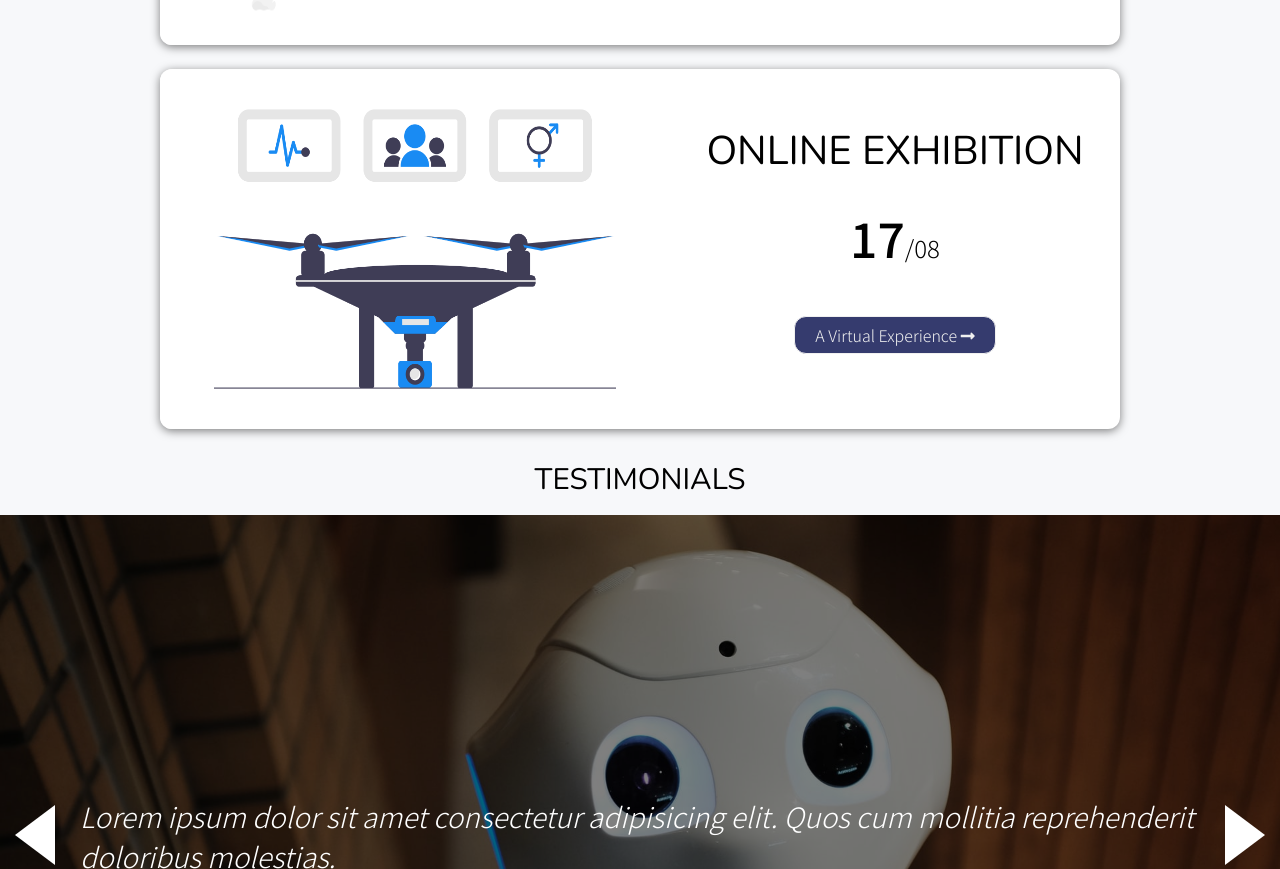
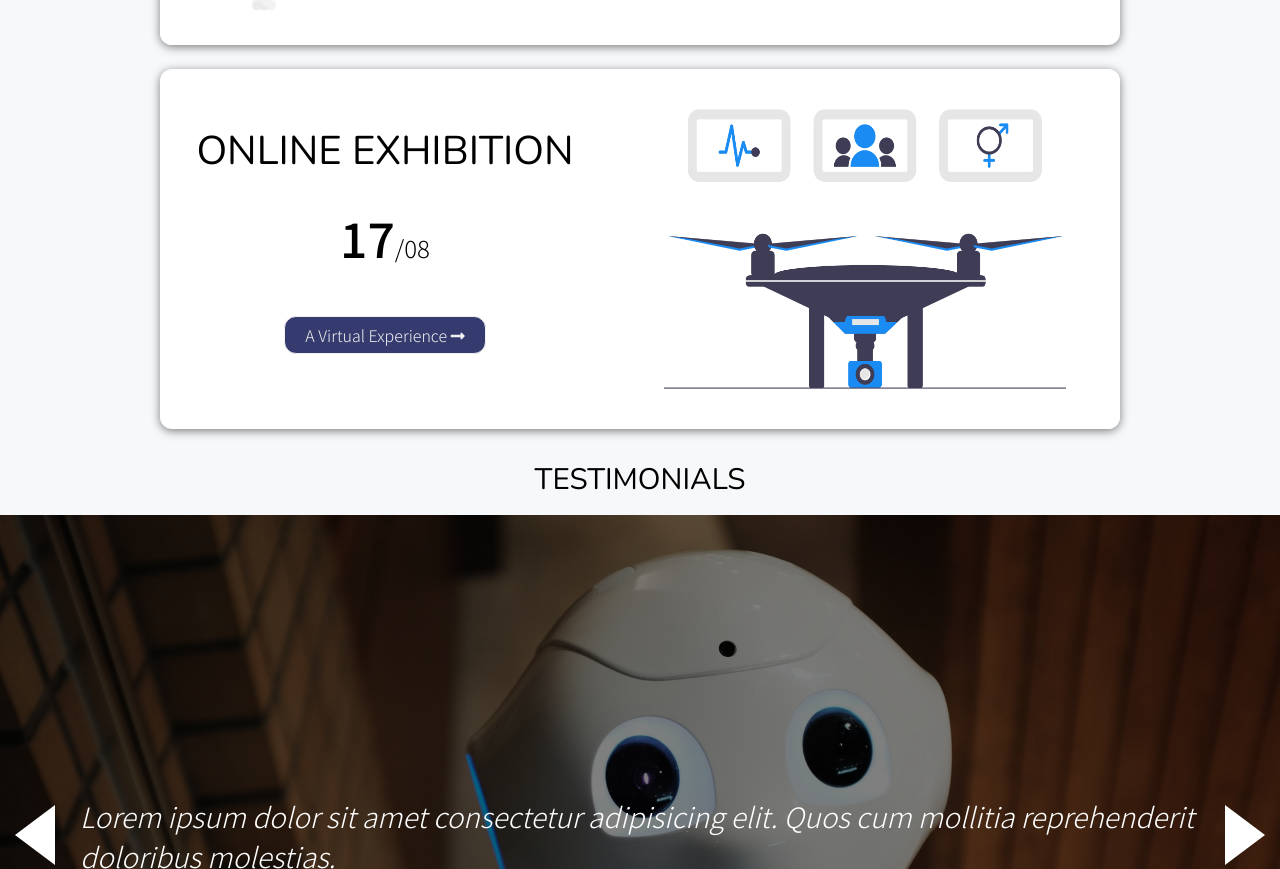
Before and after one commit to rakaadi/static-webpage-design, a plain HTML site: page index.html in a window 1280 px wide. Shown: the part 3624-4493 px from the top of the page. Drawn offline with nearby package versions, Linux system fonts and the light colour scheme.

Commit message:
update styles

```diff
--- a/first-time/css/style.scss
+++ b/first-time/css/style.scss
@@ -129,6 +129,10 @@ header {
             }
         }
     }
+
+    .img-right {
+        flex-direction: row-reverse;
+    }
 }
 
 footer {
```
Also changed, not shown: first-time/css/style.css.
